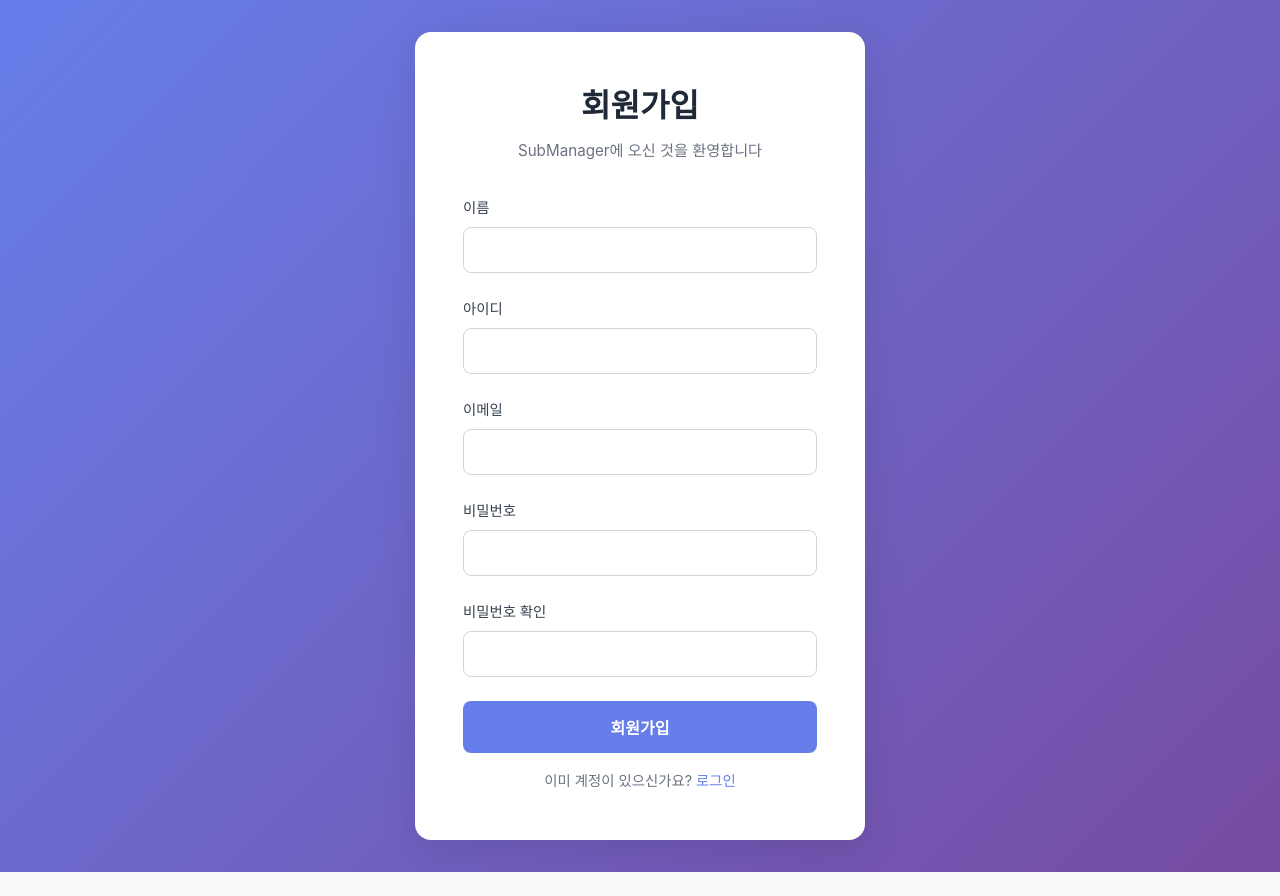
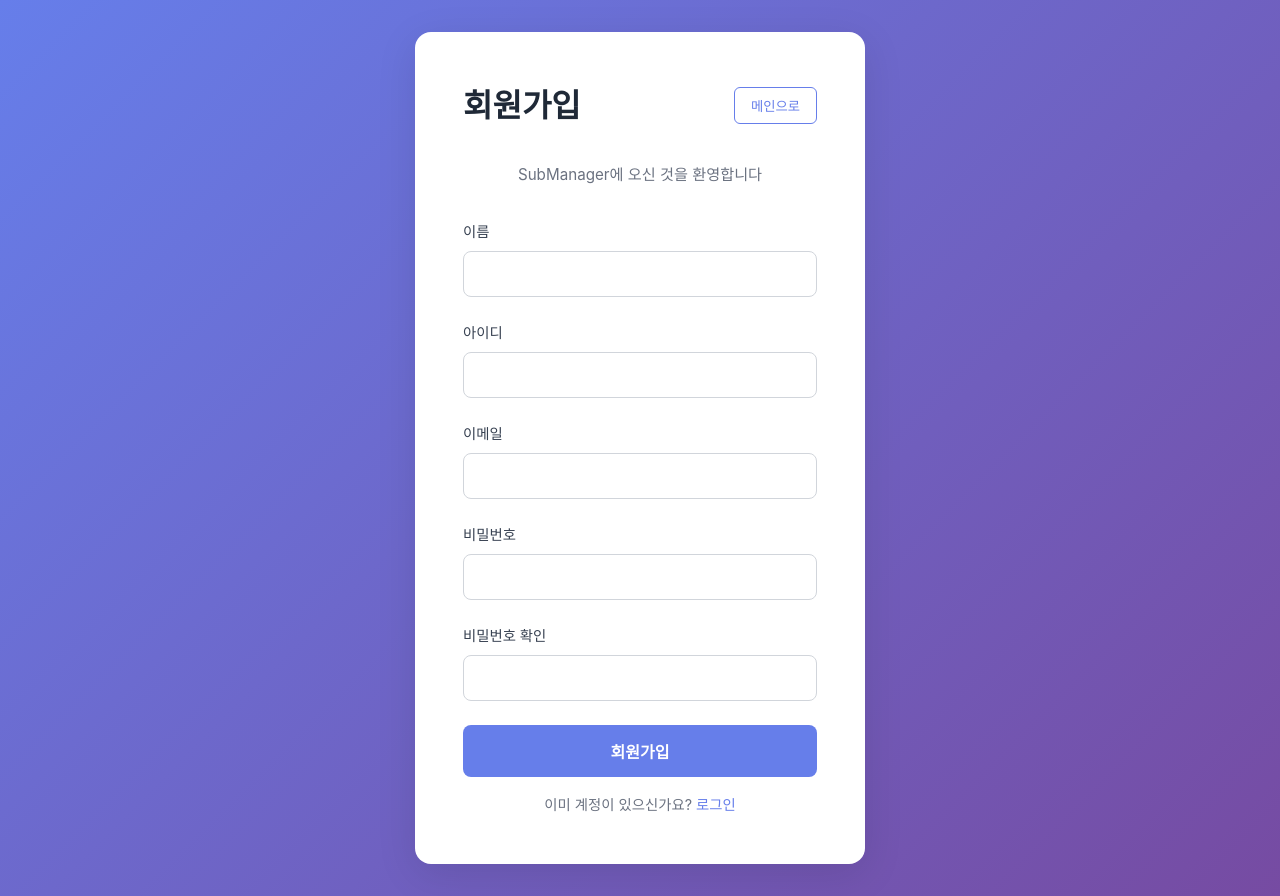
Before and after one commit to SW-WebProgramming-2/Subscription, a Next.js app: page /signup in a window 1280 px wide. Before the commit the page ends 872 px from the top, so only its background shows below. Built offline with nearby package versions, Linux system fonts and the light colour scheme.

Commit message:
[UPDATE] 로그인, 회원가입 > 메인 버튼 추가

```diff
--- a/src/app/signup/page.js
+++ b/src/app/signup/page.js
@@ -127,15 +127,31 @@ export default function SignupPage() {
         maxWidth: '450px',
         boxShadow: '0 10px 40px rgba(0, 0, 0, 0.1)'
       }}>
-        <div style={{ textAlign: 'center', marginBottom: '2rem' }}>
+        <div style={{ marginBottom: '2rem', display: 'flex', justifyContent: 'space-between', alignItems: 'center' }}>
           <h1 style={{
             fontSize: '2rem',
             fontWeight: 'bold',
             color: '#1f2937',
-            marginBottom: '0.5rem'
+            margin: 0
           }}>
             회원가입
           </h1>
+          <button
+            onClick={() => router.push('/')}
+            style={{
+              background: 'transparent',
+              color: '#667eea',
+              border: '1px solid #667eea',
+              padding: '0.5rem 1rem',
+              borderRadius: '6px',
+              cursor: 'pointer',
+              fontWeight: '500'
+            }}
+          >
+            메인으로
+          </button>
+        </div>
+        <div style={{ textAlign: 'center', marginBottom: '2rem' }}>
           <p style={{ color: '#6b7280', fontSize: '0.95rem' }}>
             SubManager에 오신 것을 환영합니다
           </p>
```
Also changed, not shown: src/app/login/page.js (+18 -2 lines).
